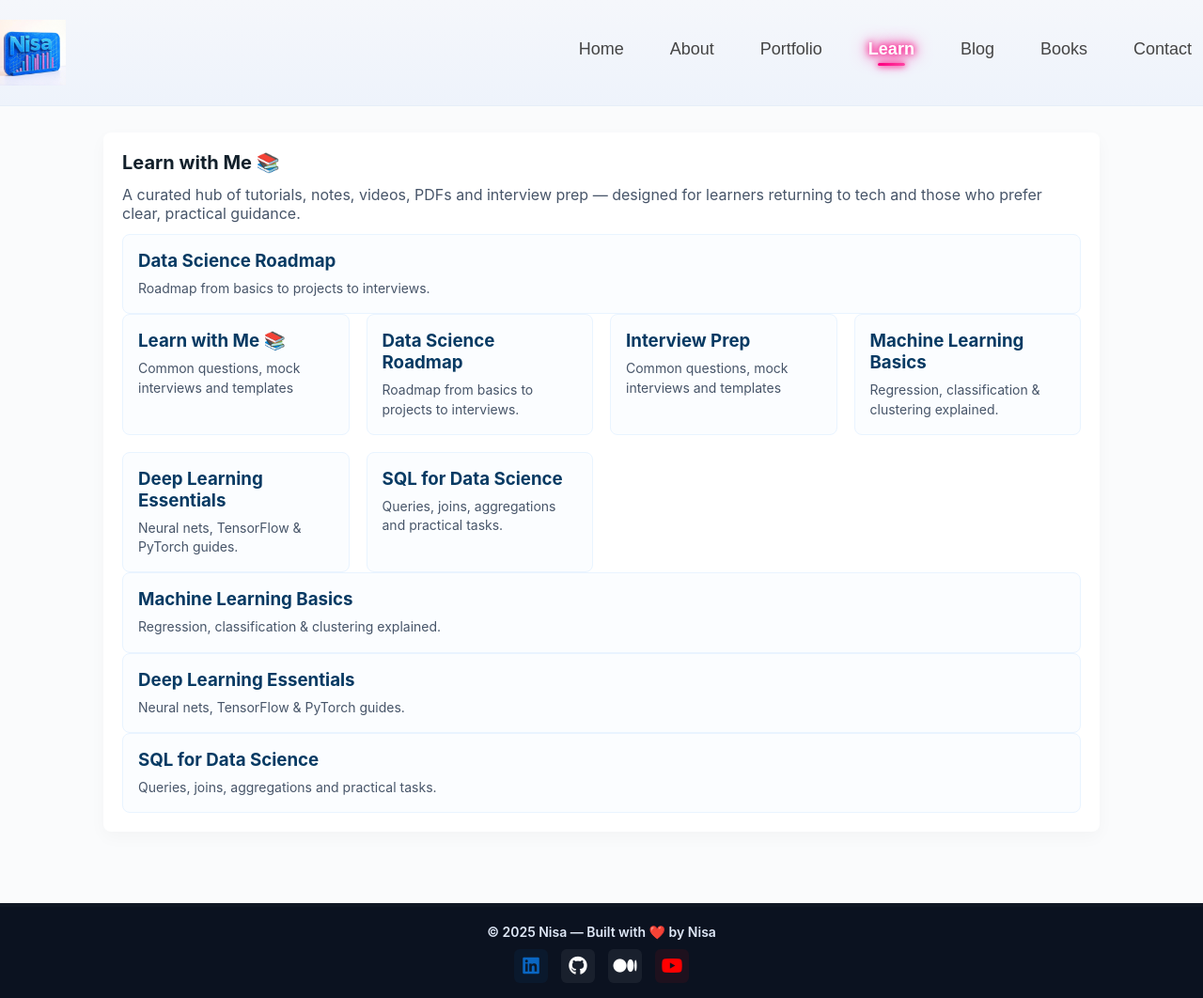
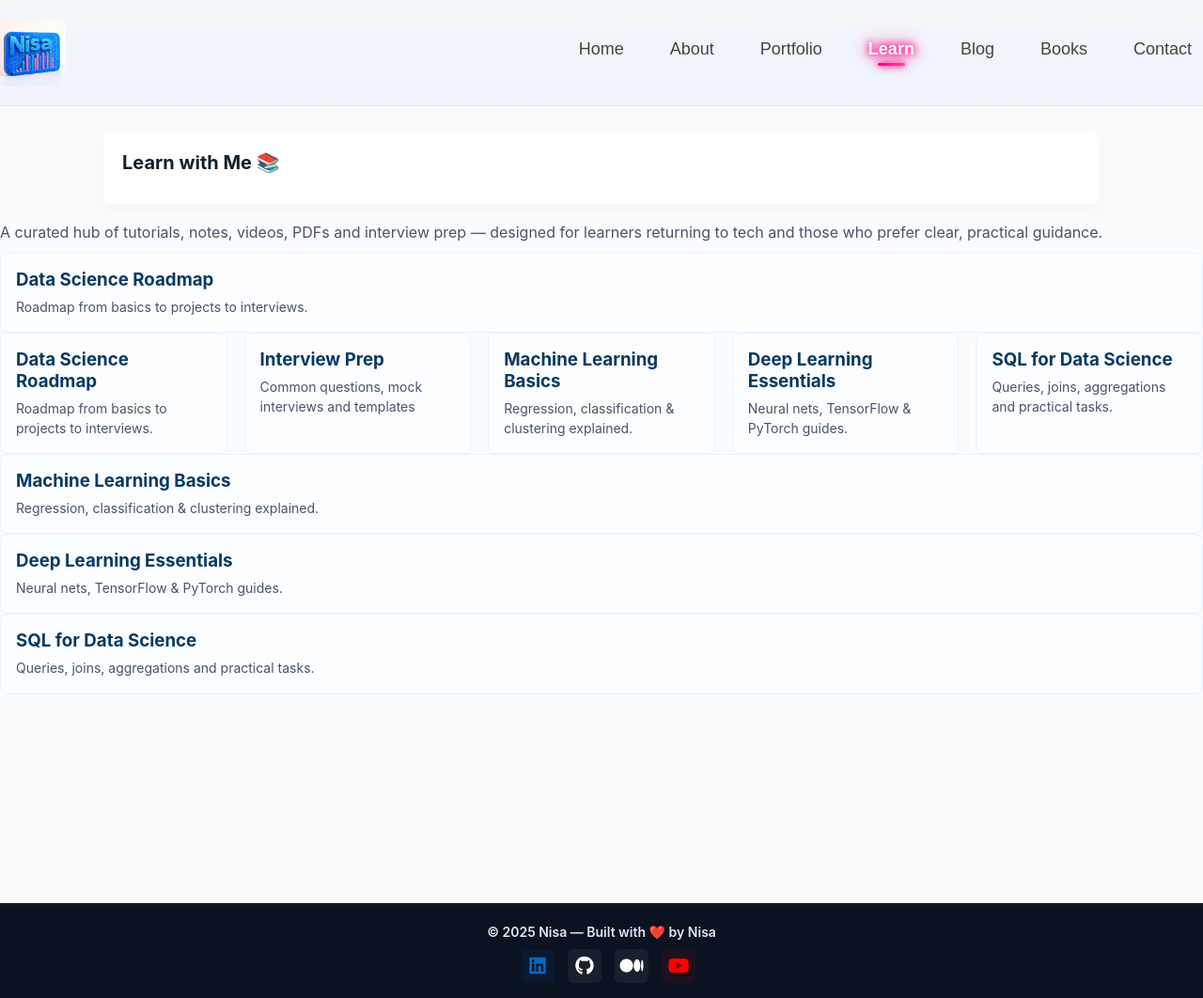
Before and after one commit to tabassumunnisa19/My_Personal_Website, a Jekyll site: the page learn.html, which Jekyll copies as it is, in a window 1280 px wide and 1062 px high. Shown: the whole window at 94% size. Built offline with Jekyll 4.4.1, drawn with Linux system fonts in a browser that asks for light colours.

Commit message:
Update learn.html

```diff
--- a/learn.html
+++ b/learn.html
@@ -30,14 +30,13 @@
 <main>
   <div class="site-container">
     <section class="section">
-      <h2>Learn with Me 📚</h2>
+      <h2>Learn with Me 📚</h2><p><A curated hub of tutorials, notes, videos, PDFs and interview prep — designed for learners returning to tech and those who prefer clear, practical guidance.</p></div>
       <p style="color:#475569; margin-bottom:12px;">A curated hub of tutorials, notes, videos, PDFs and interview prep — designed for learners returning to tech and those who prefer clear, practical guidance.</p>
 
       <div class="grid">
 <div class="interview-section">
         <div class="card"><h3>Data Science Roadmap</h3><p>Roadmap from basics to projects to interviews.</p></div>
 <div class="grid">
-  <div class="card"><h3>Learn with Me 📚</h3><p>Common questions, mock interviews and templates</p></div>
   <div class="card"><h3>Data Science Roadmap</h3><p>Roadmap from basics to projects to interviews.</p></div>
   <div class="card category-card" data-target="interview-section">
     <h3>Interview Prep</h3>
```
